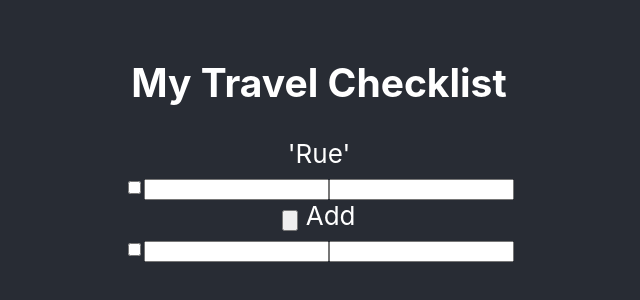
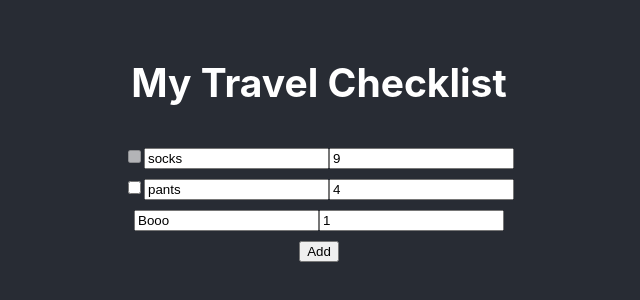
Before and after one commit to mellaskowski/travel_checklist, a React (Create React App) app: page / in a window 1280 px wide. Shown: the part 256-556 px from the top of the page, without its empty margins (321-961 px from the left). Built offline with nearby package versions, Linux system fonts and the light colour scheme.

Commit message:
add state obj & new item on load

```diff
--- a/src/App.js
+++ b/src/App.js
@@ -1,6 +1,5 @@
 import './App.css';
 import CheckList from './Checklist.js';
-import CheckListItem from './CheckListItem';
 
 
 function App() {
@@ -13,7 +12,6 @@ function App() {
 
         <div>
           <CheckList items={[]} />
-          <CheckListItem quantity={9} name={'potato'} packed={false}/>
       </div>
       </header>
     </div>
--- a/src/CheckListItem.js
+++ b/src/CheckListItem.js
@@ -1,32 +1,32 @@
+import React, { useState } from 'react';
 
 
 export interface CheckListItemProp extends React.Component {
 	name: string,
 	packed: boolean,
 	quantity: number,
+	isNew?: boolean,
 }
 
 const CheckListItem: React.FunctionComponent<CheckListItemProp> =({
 	name,
 	packed,
 	quantity,
+	isNew
 }) => {
 
+	isNew = isNew || false;
 	// const [checked, setChecked] = useState(boolean);
 
 
-	// when user adds an item to the list
-	// const addItem = () = {
-
-	// };
-
+	// when user packs/checks an item
 
 
 	return (
 		<div>
-			<input value={packed} disabled={packed} type="checkbox" />
-			<input type="string" default={name}/>
-			<input type="number" default={quantity}/>
+			{!isNew && <input value={packed} disabled={packed} type="checkbox" /> }
+			<input type="string" value={name}/>
+			<input type="number" value={quantity}/>
 		</div>
 	);
 }
--- a/src/Checklist.js
+++ b/src/Checklist.js
@@ -1,34 +1,77 @@
 import CheckListItem from './CheckListItem';
-
+import React, { useState } from 'react';
 
 export interface CheckListProps extends React.Component {
 	items: CheckListItem[],
 }
+
+const CheckListFakeData = [{
+	name: 'socks',
+	packed: true,
+	quantity: 9,
+	isNew: false,
+},
+{
+	name: 'pants',
+	packed: false,
+	quantity: 4,
+	isNew: false,
+}
+];
 
 const CheckList: React.FunctionComponent<CheckListProps> = ({
 	items
 
 }) => {
 
-	// const [state, setState]: CheckBoxState = useState<boolean[]>();
-	// const [length, setLength]: number = useState<number>(); // to keep track of new item
+	const [listState, setListState] = useState(CheckListFakeData);
 
-	let startingStates = [];
+	let startingStates: CheckListItem[] = [];
+
+	const newListItem = {
+		name: 'Booo',
+		quantity: 1,
+		packed: false,
+		isNew: true
+	};
 
 	const initState = (index: number) => {
-
+		console.log(listState);
+		startingStates = listState;
+		items.forEach((item, index) => {
+			startingStates.concat(item);
+		});
+		// add new input section
+		startingStates.push(newListItem);
+		// this.setState(startingStates);
+		// setListState(startingStates);
+		console.log('items', items);
 	};
 
 	// add new item to list
 	const addItemToList = () => {
 
+		console.log('adding new item to list');
 	};
 
-	const newItem = (): CheckListItem => {
+	const displayListItem = (item: CheckListItem) => {
+		return (
+			<>
+				<CheckListItem
+				name={item.name}
+				quantity={item.quantity}
+				packed={item.packed}
+				isNew={item.isNew}
+				/>
+			</>
+		);
+	};
+
+	const listItems = (): CheckListItem => {
 		return (
 			<div>
-			<CheckListItem name={''} quantity={1} packed={false}/>
-			<input type="button" onClick={addItemToList()}/> Add
+			{ listState.map(displayListItem) }
+			<input type="button" onClick={addItemToList()} value='Add'/>
 
 			</div>
 		);
@@ -36,8 +79,8 @@ const CheckList: React.FunctionComponent<CheckListProps> = ({
 
 
 	return ( <div>
-		'Rue'
-		{ newItem() }
+		{ initState() }
+		{ listItems() }
 		</div>
 	);
 }
```
